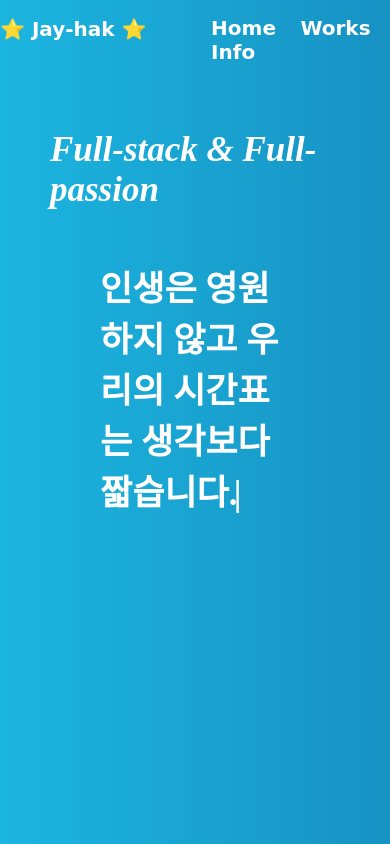
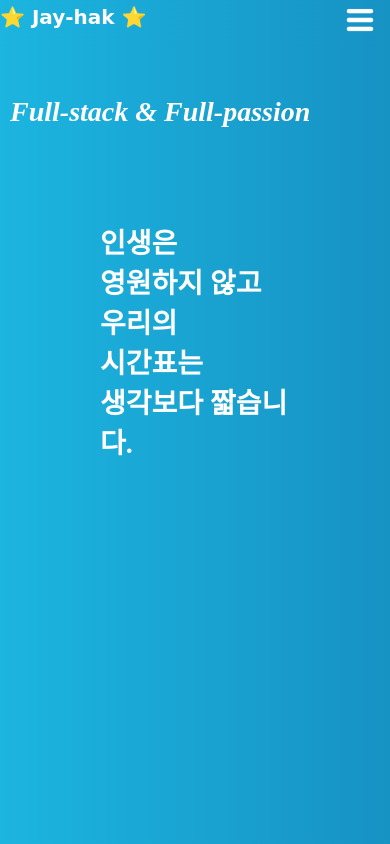
Before and after one commit to garamblue/portfolio_website, a plain HTML site: page index.html in a window 390 px wide. Shown: the top 844 px of the page. Drawn offline with nearby package versions, Linux system fonts and the light colour scheme; a web font is replaced by a local one.

Commit message:
modified by jay

```diff
--- a/index.html
+++ b/index.html
@@ -20,11 +20,16 @@
         <h1 class="logo">⭐ Jay-hak ⭐</h1>
         <!-- <img class="navi__logo" src="img/jh_logo.png"></img> -->
       </a>
-      <ul>
-        <li><a href="index.html">Home</a></li>
-        <li><a href="works.html">Works</a></li>
-        <li><a href="info.html">Info</a></li>
+      <ul class="menuList">
+        <li><a class="highlight type1" href="index.html">Home</a></li>
+        <li><a class="highlight type1" href="works.html">Works</a></li>
+        <li><a class="highlight type1" href="info.html">Info</a></li>
       </ul>
+
+      <a href="#" class="menuBtnLink">
+        <img class="menuBtn" src="img/ham_white.png"></img>
+      </a>
+
     </nav>
     <!-- Logo & Menus e-->
 
--- a/myPortPolioStyle.css
+++ b/myPortPolioStyle.css
@@ -38,6 +38,7 @@
   --ti-cursor-color: white;
 }
 
+/* common s */
 body {
   height: 100vh;
   width: 100vw;
@@ -182,6 +183,13 @@
   width: 264px;
 }
 
+.menuBtnLink {
+  display: none;
+  position: absolute;
+  right: 10px;
+}
+/* common e */
+
 /* home s*/
 .mainText {
   font-size: 1em;
@@ -223,7 +231,7 @@
   margin-top: 20%;
   font-style: italic;
 }
-/* home e*/
+/* home e */
 
 
 /* works Page s */
@@ -250,7 +258,7 @@
 }
 
 .type1 {
-  color: var(--color-yellow);
+  color: var(--color-white);
   transition: none;
 }
 
@@ -537,19 +545,50 @@
   .logo {
     font-size: 20px;
     padding-left: 0;
+    margin-top: 5px;
   }
 
+  /* menu s */
   li {
     display: inline;
     font-size: 20px;
-    padding: 0px 10px;
+    padding: 10px 0px;
+    width: 100%;
+    text-align: center;
   }
+
+  li:hover {
+    width: 100%;
+  }
+
+  .navi {
+    flex-direction: column;
+  }
+
+  .menuList {
+    display: none;
+  }
+
+  .menuBtnLink {
+    display: block;
+  }
+
+  .menuBtn {
+    width: 40px;
+  }
+
+  .menuList.active {
+    display: flex;
+    flex-direction: column;
+    align-items: center;
+  }
+  /* menu e */
 
   /* media query home s */
   .mainText {
-    font-size: 0.5em;
+    font-size: 0.4em;
     margin-top: -50px;
-    margin-left: -50px;
+    left: 10px;
   }
 
   @keyframes slideIn {
@@ -558,14 +597,14 @@
       opacity: 0;
     }
     to {
-      left: 15%;
+      left: 10px;
       opacity: 1;
     }
   }
 
   @keyframes slideOut {
     from {
-      left: 15%;
+      left: 10px;
       opacity: 1;
     }
     to {
@@ -575,7 +614,7 @@
   }
 
   .mainImg {
-    font-size: 0.5em;
+    font-size: 0.4em;
     padding-top: 30%;
   }
 
--- a/src/portpolio.js
+++ b/src/portpolio.js
@@ -1,29 +1,6 @@
 // main
-/* typeIt
-new TypeIt("#slogan", {
-        speed: 50,
-        waitUntilVisible: true,
-        loop: false
-      })
-      .type("JONNN") // 타이핑
-      .pause(100) //멈춤
-      .move(-3) // 이동(글자수)
-      .pause(500)
-      .type("HN")
-      .pause(1000)
-      .move(3)
-      .delete(3) // 지우기
-      .pause(100)
-      .type(" Computer")
-      .pause(1000)
-      .move(1)
-      .go(); // 실행
-
-    new TypeIt("#example2", {
-      strings: ["John Computer.", "여행을 좋아하는 개발자 블로그."],
-      speed: 50,
-    }).go();
-    // go 시작 / String (,)콤마 줄바꿈
+/*
+typeIt
 */
 document.addEventListener('DOMContentLoaded', () => {
   new TypeIt('#mainImg1', {
@@ -32,7 +9,15 @@
     loop: true
   })
     .pause(2000)
-    .type("인생은 영원하지 않고 우리의 시간표는 생각보다 짧습니다.")
+    .type("인생은")
+    .break()
+    .type("영원하지 않고")
+    .break()
+    .type("우리의")
+    .break()
+    .type("시간표는")
+    .break()
+    .type("생각보다 짧습니다.")
     .pause(3000)
     .go();
 
@@ -42,7 +27,11 @@
     loop: true
   })
     .pause(1000)
-    .type("나에게 약 30년간의 시간이 주어졌다고 생각하고")
+    .type("나에게")
+    .break()
+    .type("약 30년간의 시간이")
+    .break()
+    .type("주어졌다고 생각하고")
     .pause(3000)
     .go();
 
@@ -52,7 +41,11 @@
     loop: true
   })
     .pause(1000)
-    .type("풀 스택 개발자로 남은 인생을 열정적으로 살아가기를")
+    .type("풀 스택")
+    .break()
+    .type("개발자로 남은 인생을")
+    .break()
+    .type("열정적으로 살아가기를")
     .break()
     .type("꿈꿔봅니다 ~ !")
     .pause(3000)
@@ -80,3 +73,12 @@
     mainText.style.animation = 'slideIn 2s ease-out';
   }
 });
+
+/* menu toggle button */
+const toggleBtn = document.querySelector('.menuBtnLink');
+const menu = document.querySelector('.menuList');
+const icons = document.querySelector('.menuBtnLink');
+
+toggleBtn.addEventListener('click', () => {
+  menu.classList.toggle('active');
+});
```
Also changed, not shown: img/ham.png (added), img/ham_white.png (added), img/hamburger.png (added).
